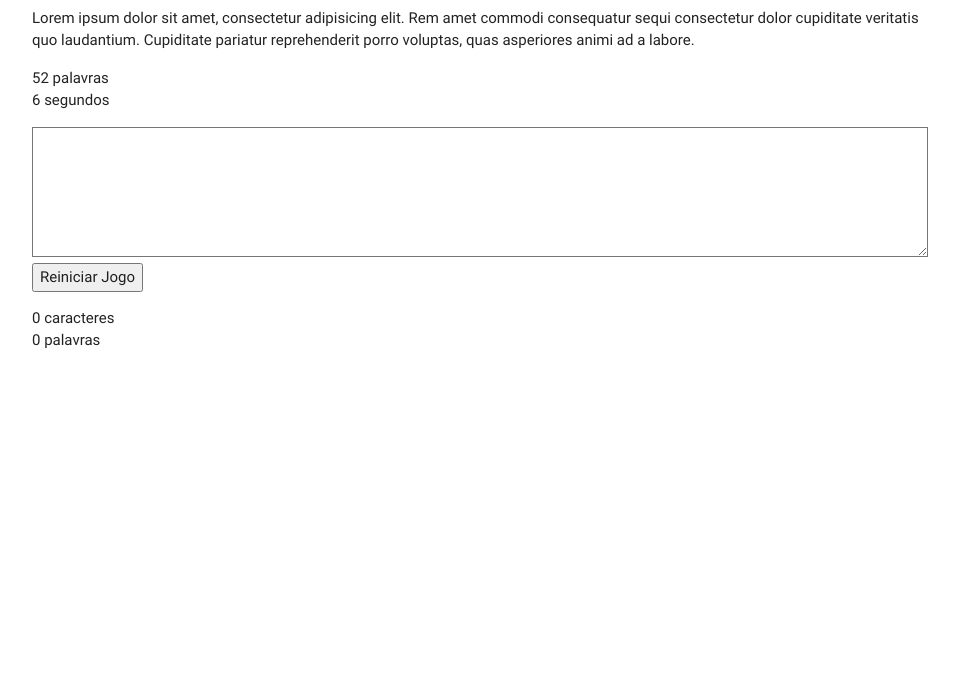
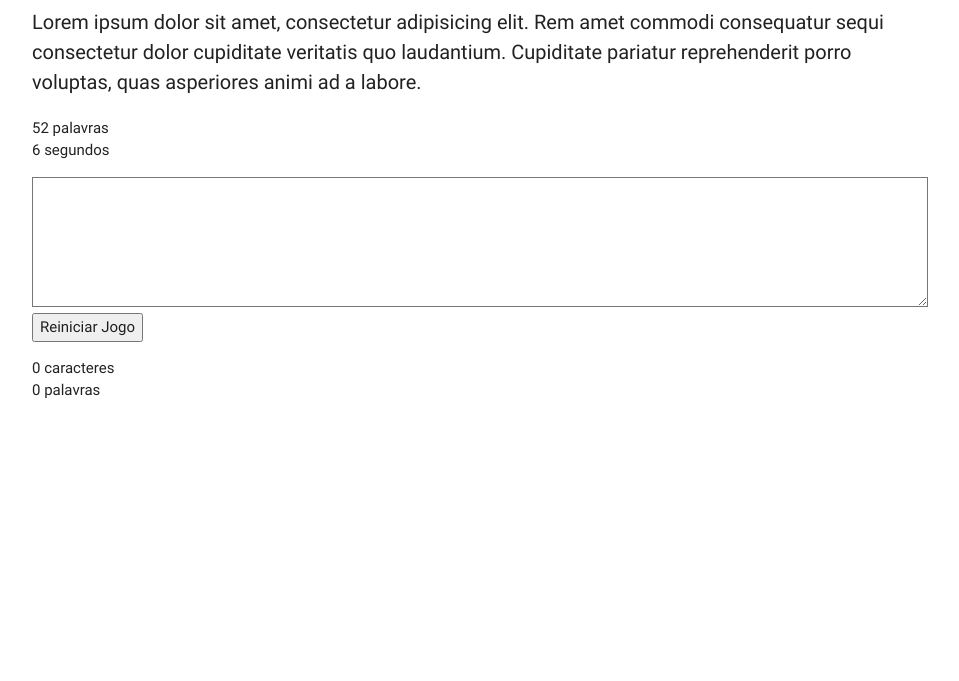
Before and after one commit to talitaazevedo/alura-typer, a plain HTML site: page public/principal.html in a window 1280 px wide. Shown: the part 119-800 px from the top of the page, without its empty margins (160-1119 px from the left). Drawn offline with Linux system fonts and the light colour scheme.

Commit message:
=> add frase
=> add .campo-desativado

```diff
--- a/public/css/estilos.css
+++ b/public/css/estilos.css
@@ -2,3 +2,10 @@
     font-size: 20px;
     height: 130px;
 }
+.frase{
+    font-size: 20px;
+    text-align: left;
+}
+.campo-desativado {
+    background-color: lightsteelblue;
+}
```
